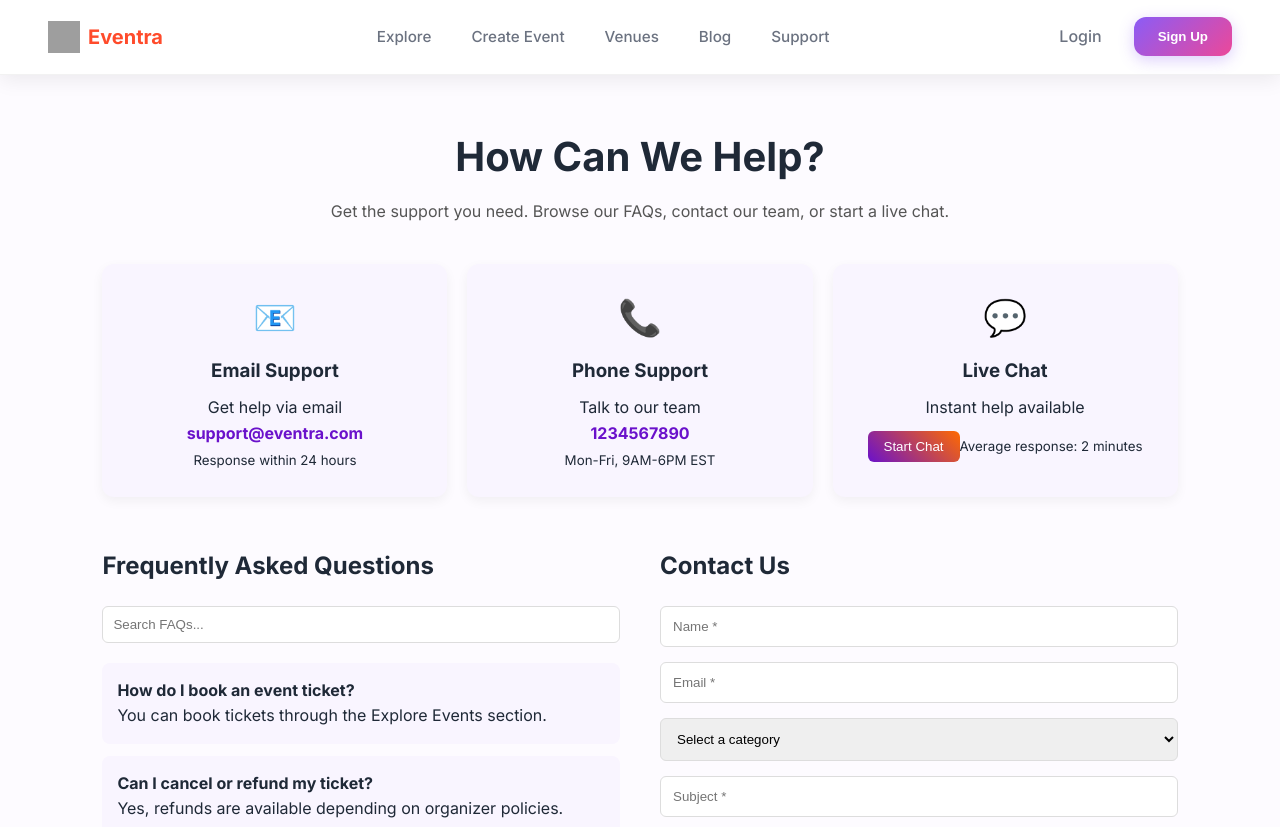
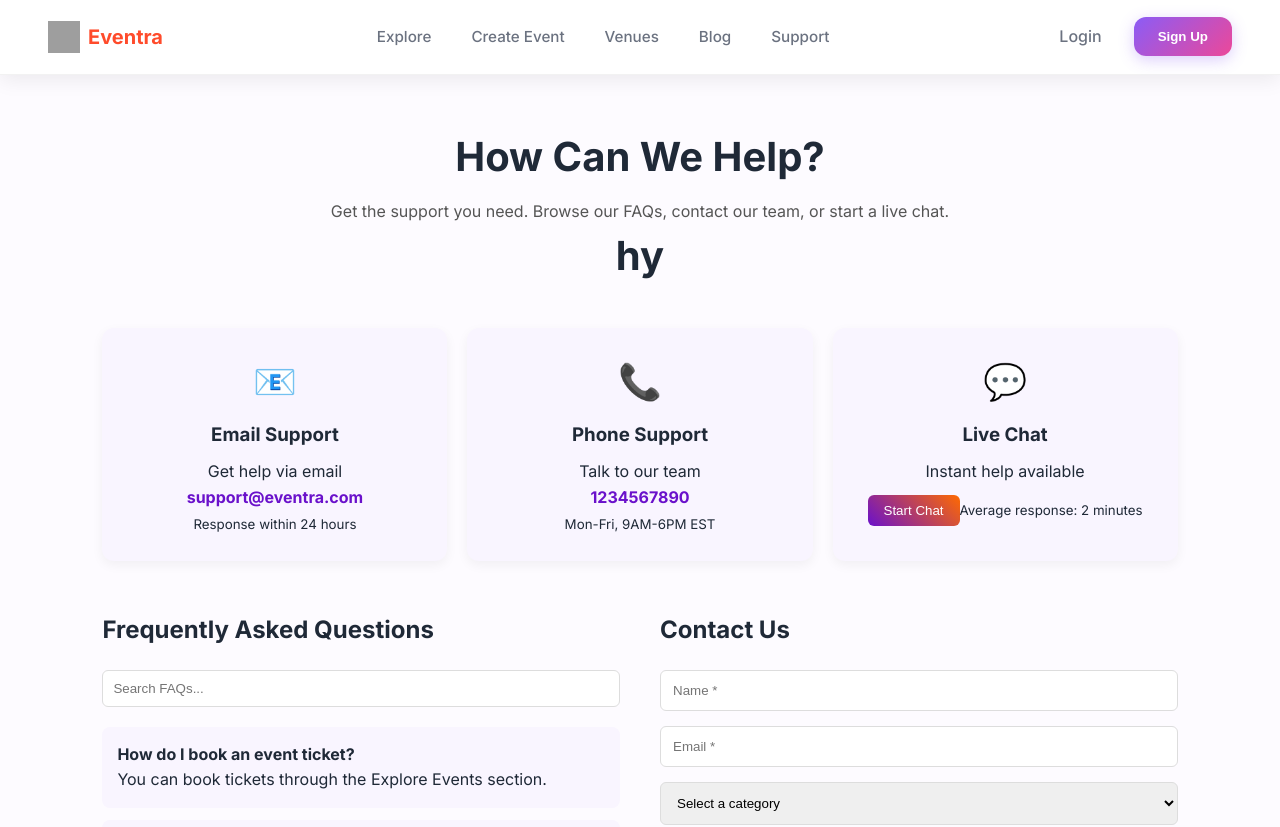
Before and after one commit to AshimaKamboj/Eventra_Project, a React (Create React App) app in the folder client/: page /support in a window 1280 px wide. Shown: the top 827 px of the page. Built offline with nearby package versions, Linux system fonts and the light colour scheme; grey boxes are pictures that could not be loaded.

Commit message:
changed support page

```diff
--- a/client/src/pages/Support.js
+++ b/client/src/pages/Support.js
@@ -11,6 +11,7 @@ function Support() {
           Get the support you need. Browse our FAQs, contact our team, or start
           a live chat.
         </p>
+        <h1>hy</h1>
       </section>
 
       {/* Support Options */}
```
